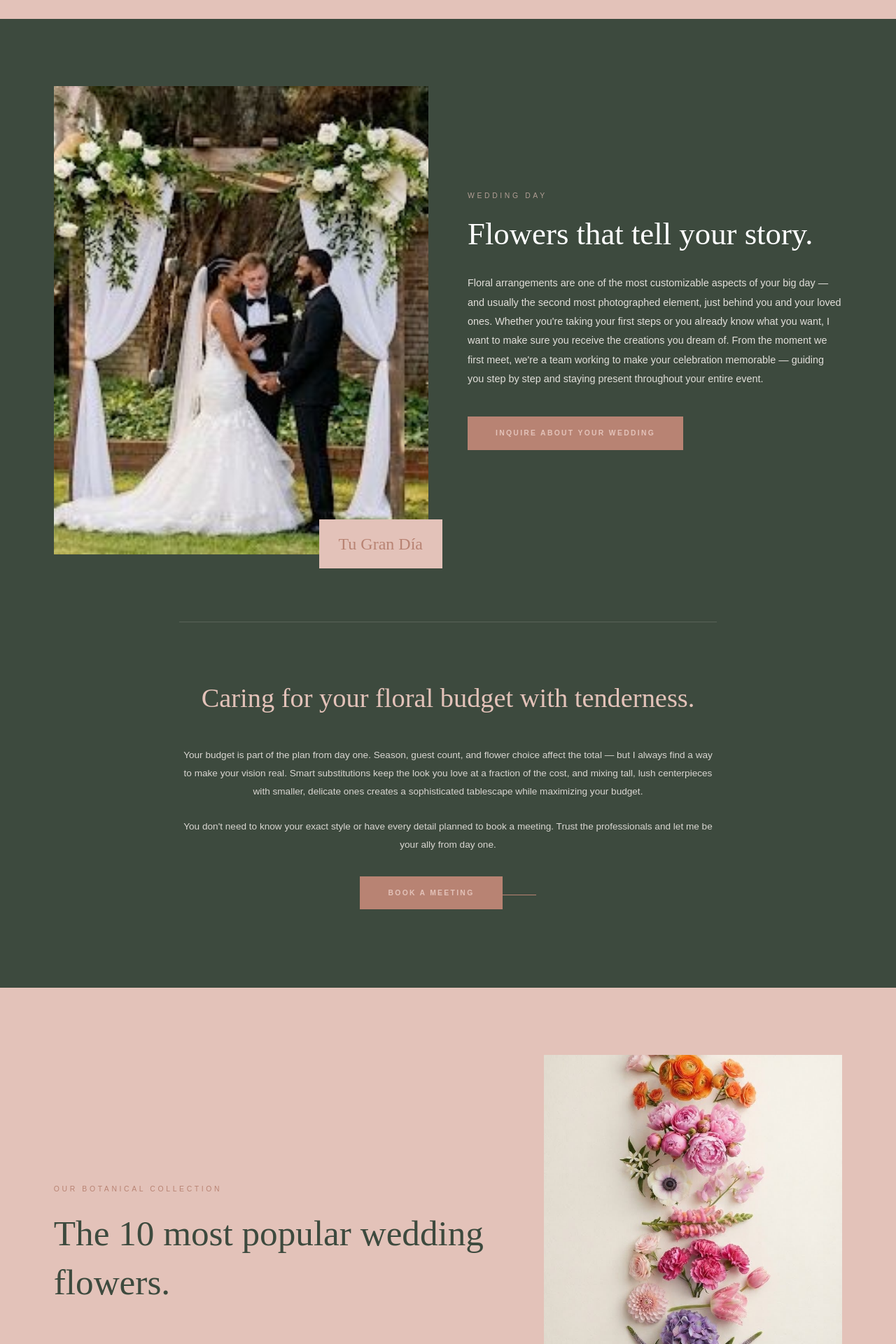
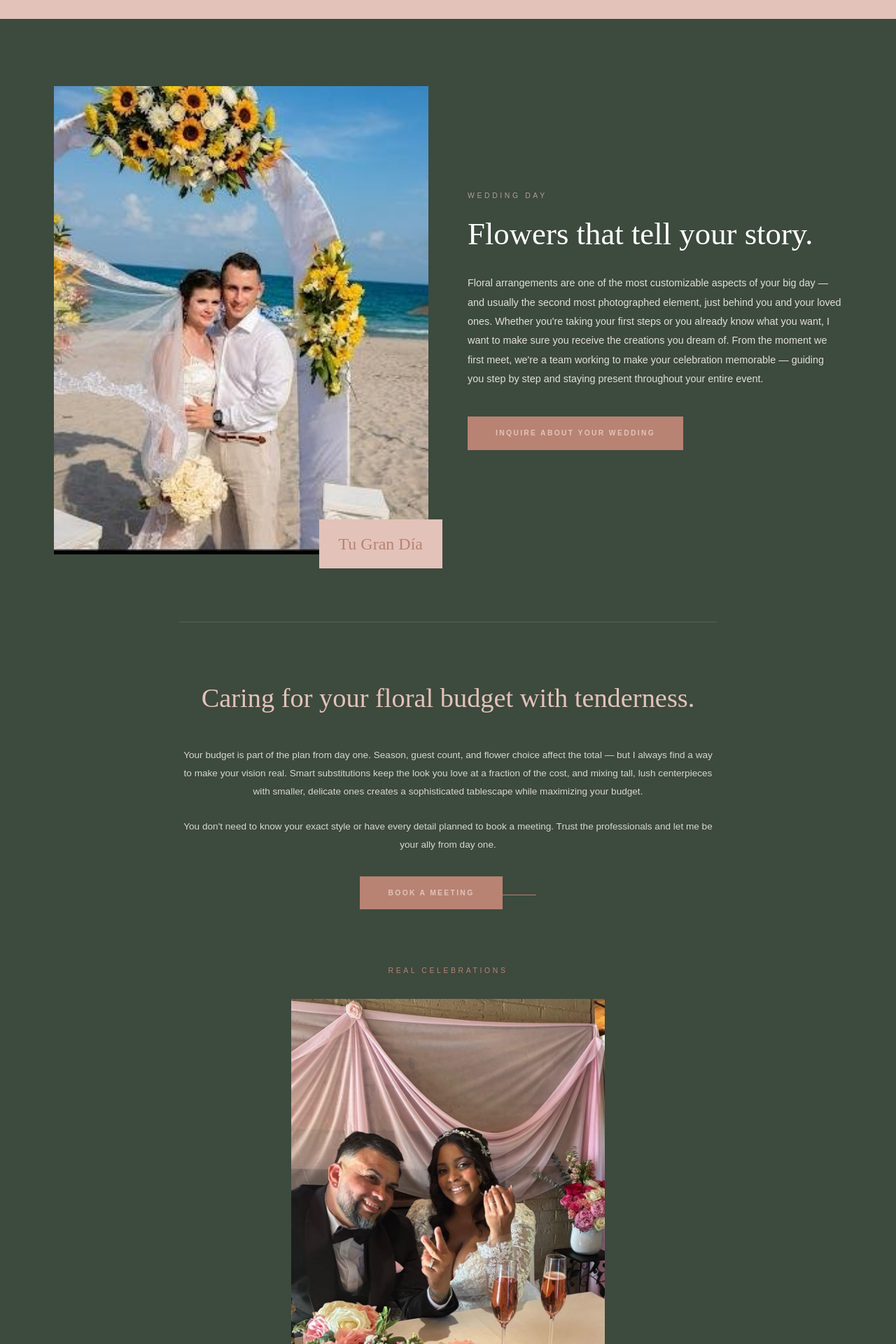
Before and after one commit to Omnix-Solution-Inc/wildflower, a Next.js app: page / in a window 1280 px wide. Shown: the part 1240-3160 px from the top of the page at 70% size. Built offline with nearby package versions, Linux system fonts and the light colour scheme.

Commit message:
Bodas: fotos reales — arco de girasoles en playa como imagen principal + recepción en Celebraciones Reales

```diff
--- a/src/components/landing/Weddings.tsx
+++ b/src/components/landing/Weddings.tsx
@@ -12,8 +12,8 @@ export function Weddings() {
 
         <div className="relative">
           <img
-            src="/gallery/06_arch_white_green.jpg"
-            alt="Wedding floral arch"
+            src="/gallery/wedding_beach_arch.jpg"
+            alt="Real wedding — beach ceremony with sunflower arch"
             className="w-full aspect-[4/5] object-cover"
           />
           <div className="absolute -bottom-5 -right-3 md:-right-5 bg-linen px-7 py-5">
@@ -75,6 +75,13 @@ export function Weddings() {
 
           <span className="inline-block w-12 h-px bg-terracotta mt-4"></span>
         </div>
+
+        <div className="mt-16 max-w-md mx-auto text-center">
+          <p className="text-[0.65rem] tracking-[0.35em] uppercase text-terracotta mb-8">
+            <Bi en="Real Celebrations" es="Celebraciones Reales" />
+          </p>
+          <img src="/gallery/wedding_reception_couple.jpg" alt="Real wedding reception with rose bouquet" className="w-full aspect-[3/5] object-cover" />
+        </div>
     </section>
   )
 }
```
Also changed, not shown: public/gallery/wedding_beach_arch.jpg (added), public/gallery/wedding_reception_couple.jpg (added).
